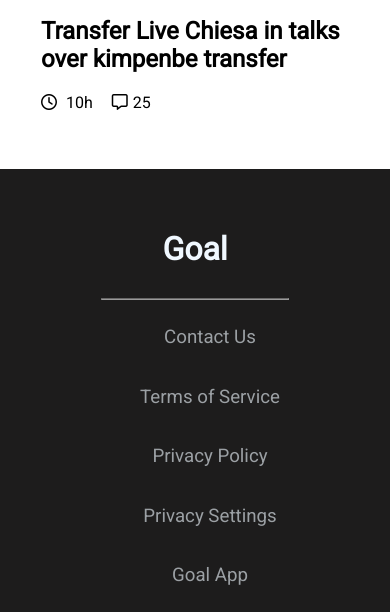
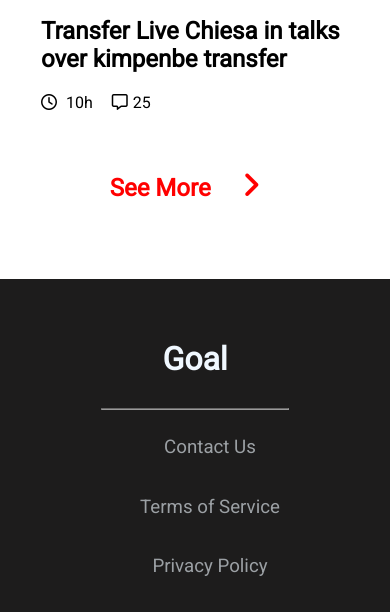
Before and after one commit to TH-Raju/world_cup, a plain HTML site: page index.html in a window 390 px wide. Shown: the part 4642-5254 px from the top of the page. Drawn offline with Linux system fonts and the light colour scheme; a web font is replaced by a local one.

Commit message:
alignment re-design

```diff
--- a/index.html
+++ b/index.html
@@ -157,6 +157,9 @@
                     </div>
                 </div>
             </div>
+            <div class="see">
+                <h2>See More <i class="fa-solid fa-angle-right ico"></i></h2>
+            </div>
         </section>
     </main>
 
--- a/style.css
+++ b/style.css
@@ -30,7 +30,7 @@ header {
     }
 
     to {
-        border-color: yellow, red, seagreen, skyblue;
+        border-color: yellow, red, seagreen;
     }
 }
 
@@ -153,6 +153,11 @@ main {
 
 .icon {
     margin-right: 10px;
+}
+
+.see {
+    color: red;
+    text-align: right;
 }
 
 
@@ -292,6 +297,10 @@ hr {
         margin-right: 15px;
     }
 
+    .see {
+        text-align: center;
+    }
+
     /* --------------------
 Footer Section CSS
 ------------------ */
@@ -400,6 +409,11 @@ Tablet Screen
         margin-right: 15px;
     }
 
+    .see {
+        text-align: center;
+    }
+
+
     /* --------------------
 Footer Section CSS
 ------------------ */
--- a/sub_page/style.css
+++ b/sub_page/style.css
@@ -303,6 +303,10 @@ hr {
         margin-right: 15px;
     }
 
+    .see {
+        text-align: center;
+    }
+
     /* --------------------
 Footer Section CSS
 ------------------ */
@@ -412,6 +416,10 @@ Tablet Screen
         margin-right: 15px;
     }
 
+    .see {
+        text-align: center;
+    }
+
     /* --------------------
 Footer Section CSS
 ------------------ */
```
Also changed, not shown: sub_page/index.html (+3 -1 lines).
